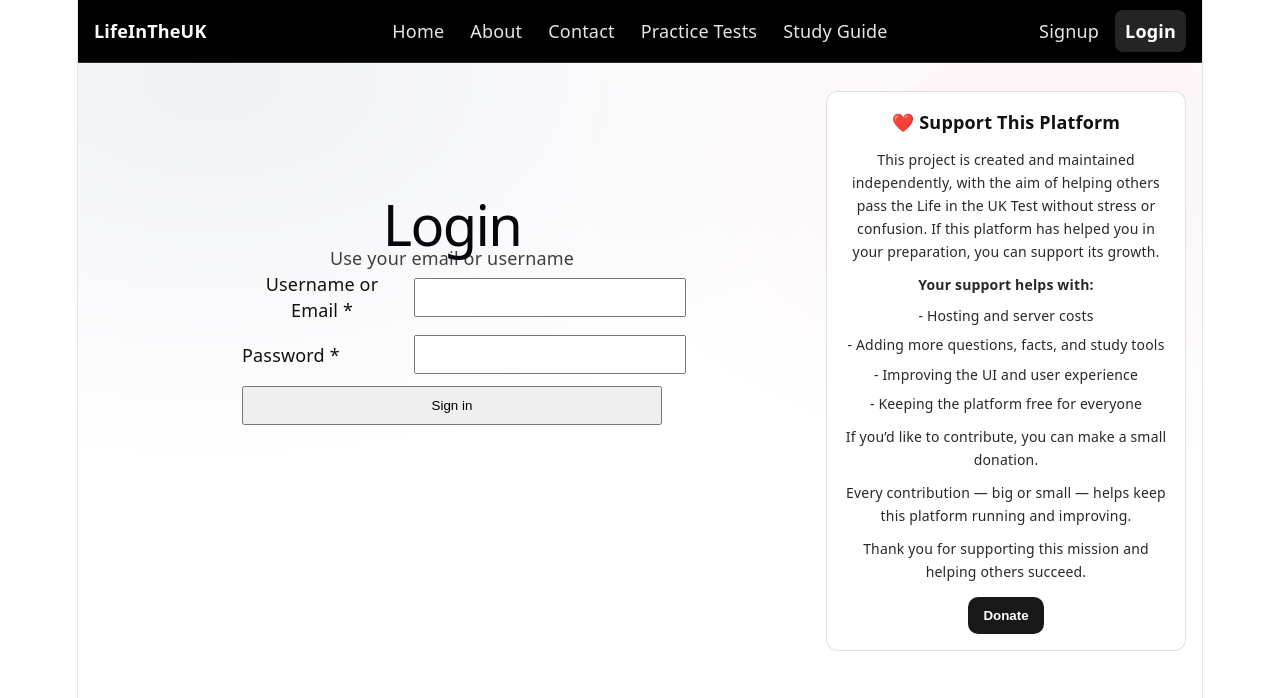
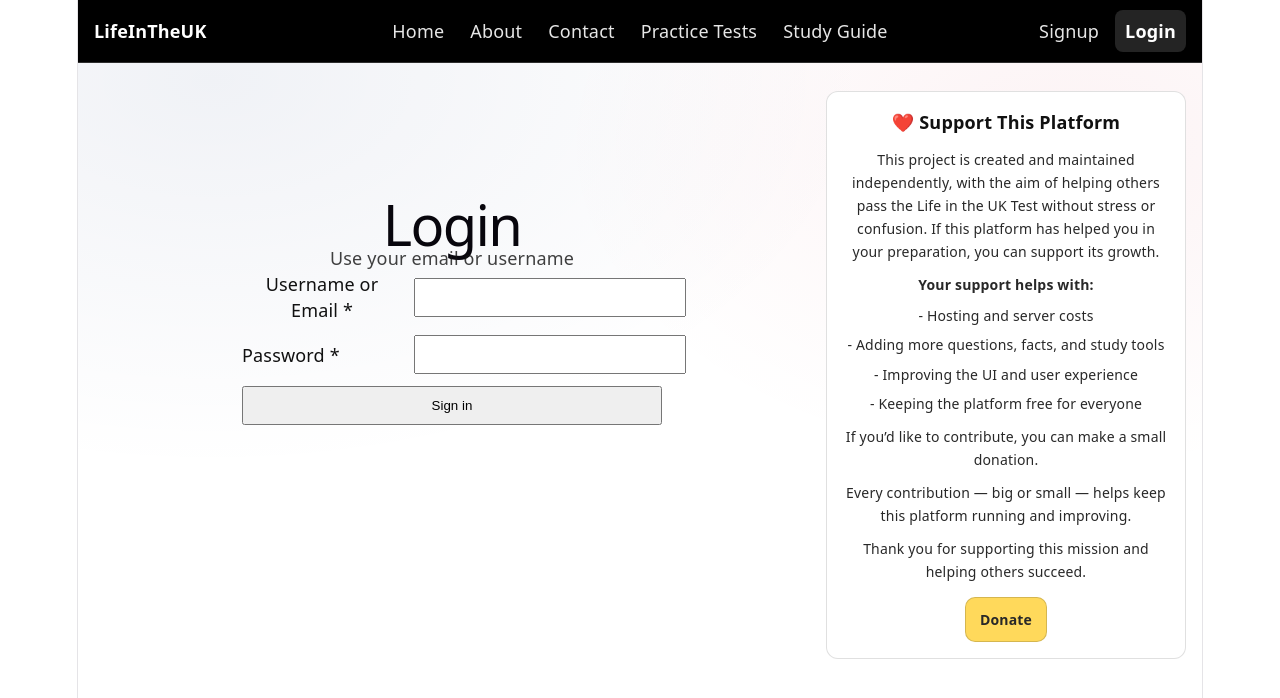
Before and after one commit to digimaduk/lifeintheuktest, a React (Vite) app: page /login in a window 1280 px wide. Shown: the top 698 px of the page. Built offline with nearby package versions, Linux system fonts and the light colour scheme.

Commit message:
added donate link

```diff
--- a/src/components/SupportThisPlatformCard.tsx
+++ b/src/components/SupportThisPlatformCard.tsx
@@ -37,20 +37,24 @@ export default function SupportThisPlatformCard() {
         </div>
 
         <div style={{ marginTop: 14 }}>
-          <button
-            type="button"
+          <a
+            href="https://www.paypal.com/donate/?hosted_button_id=ZWHNDRY7JB77G"
+            target="_blank"
+            rel="noreferrer"
             style={{
+              display: 'inline-block',
               padding: '10px 14px',
               borderRadius: 10,
               border: '1px solid rgba(0,0,0,0.18)',
-              background: '#000',
-              color: '#fff',
+              background: '#ffd54a',
+              color: '#111',
               fontWeight: 700,
+              textDecoration: 'none',
               cursor: 'pointer',
             }}
           >
             Donate
-          </button>
+          </a>
         </div>
       </div>
     </aside>
```
